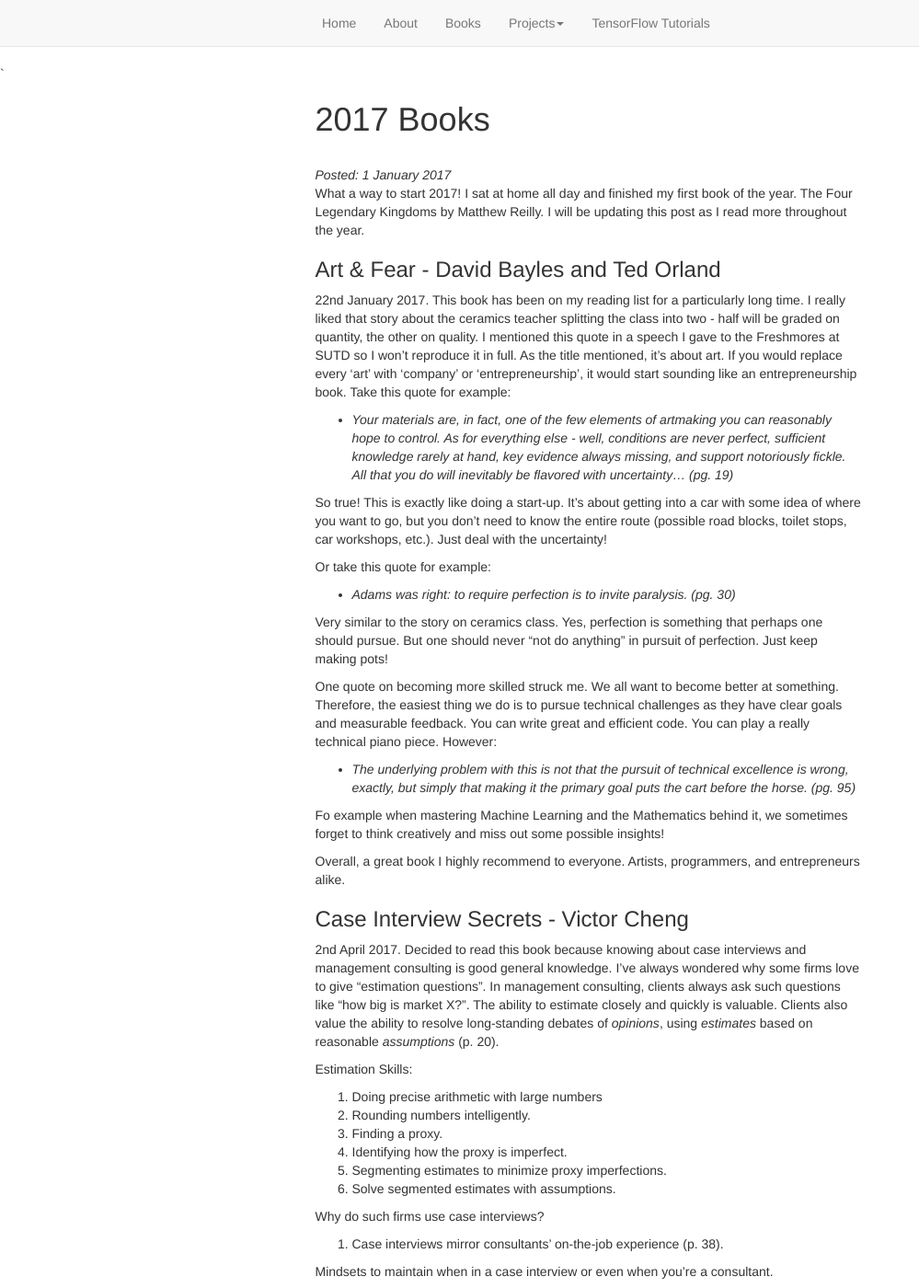
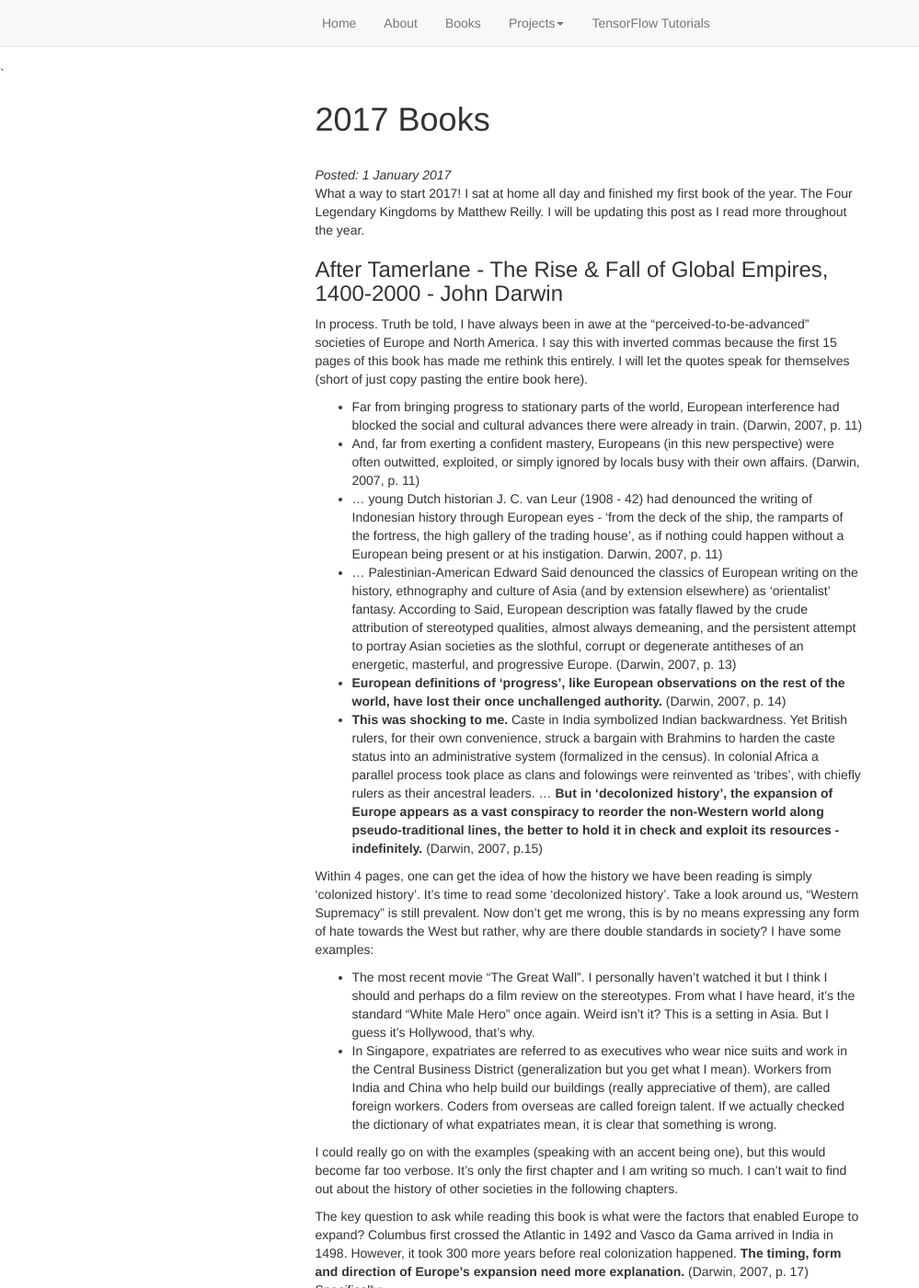
Before and after one commit to sspeng/jkschin.github.io, a Jekyll site: the page built from _posts/2017-01-01-2017-books.md, in a window 1280 px wide and 1400 px high. Shown: the whole window at 92% size, without its empty margins (0-999 px from the left). Built offline with Jekyll 4.4.1, drawn with Linux system fonts in a browser that asks for light colours; nearby versions of some CDN libraries; some of the changed text lies outside the part shown.

Commit message:
shifted after tamerlane to books 2017

```diff
--- a/_posts/2017-01-01-2017-books.md
+++ b/_posts/2017-01-01-2017-books.md
@@ -8,6 +8,97 @@
 What a way to start 2017! I sat at home all day and finished my first book of
 the year. The Four Legendary Kingdoms by Matthew Reilly. I will be updating this
 post as I read more throughout the year.
+
+
+### After Tamerlane - The Rise & Fall of Global Empires, 1400-2000 - John Darwin
+In process. Truth be told, I have always been in awe at the
+"perceived-to-be-advanced" societies of Europe and North America. I say this
+with inverted commas because the first 15 pages of this book has made me rethink
+this entirely. I will let the quotes speak for themselves (short of just copy
+pasting the entire book here).
+
+- Far from bringing progress to stationary parts of the world, European
+  interference had blocked the social and cultural advances there were already
+  in train. (Darwin, 2007, p. 11)
+- And, far from exerting a confident mastery, Europeans (in this new
+  perspective) were often outwitted, exploited, or simply ignored by locals busy
+  with their own affairs. (Darwin, 2007, p. 11)
+- ... young Dutch historian J. C. van Leur (1908 - 42) had denounced the writing
+  of Indonesian history through European eyes - 'from the deck of the ship, the
+  ramparts of the fortress, the high gallery of the trading house', as if
+  nothing could happen without a European being present or at his instigation.
+  Darwin, 2007, p. 11)
+- ... Palestinian-American Edward Said denounced the classics of European
+  writing on the history, ethnography and culture of Asia (and by extension
+  elsewhere) as 'orientalist' fantasy. According to Said, European description
+  was fatally flawed by the crude attribution of stereotyped qualities, almost
+  always demeaning, and the persistent attempt to portray Asian societies as the
+  slothful, corrupt or degenerate antitheses of an energetic, masterful, and
+  progressive Europe. (Darwin, 2007, p. 13)
+- **European definitions of 'progress', like European observations on the rest
+  of the world, have lost their once unchallenged authority.** (Darwin, 2007, p.
+  14)
+- **This was shocking to me.** Caste in India symbolized Indian backwardness.
+  Yet British rulers, for their own convenience, struck a bargain with Brahmins
+  to harden the caste status into an administrative system (formalized in the
+  census). In colonial Africa a parallel process took place as clans and
+  folowings were reinvented as 'tribes', with chiefly rulers as their ancestral
+  leaders. ... **But in 'decolonized history', the expansion of Europe appears
+  as a vast conspiracy to reorder the non-Western world along pseudo-traditional
+  lines, the better to hold it in check and exploit its resources -
+  indefinitely.** (Darwin, 2007, p.15)
+
+Within 4 pages, one can get the idea of how the history we have been reading is
+simply 'colonized history'. It's time to read some 'decolonized history'. Take a
+look around us, "Western Supremacy" is still prevalent. Now don't get me wrong,
+this is by no means expressing any form of hate towards the West but rather, why
+are there double standards in society? I have some examples:
+
+- The most recent movie "The Great Wall". I personally haven't watched it but I
+  think I should and perhaps do a film review on the stereotypes. From what I
+  have heard, it's the standard "White Male Hero" once again. Weird isn't it?
+  This is a setting in Asia. But I guess it's Hollywood, that's why.
+- In Singapore, expatriates are referred to as executives who wear nice suits
+  and work in the Central Business District (generalization but you get what I
+  mean). Workers from India and China who help build our buildings (really
+  appreciative of them), are called foreign workers. Coders from overseas are
+  called foreign talent. If we actually checked the dictionary of what
+  expatriates mean, it is clear that something is wrong.
+
+I could really go on with the examples (speaking with an accent being one), but
+this would become far too verbose. It's only the first chapter and I am writing
+so much. I can't wait to find out about the history of other societies in the
+following chapters.
+
+The key question to ask while reading this book is what were the factors that
+enabled Europe to expand? Columbus first crossed the Atlantic in 1492 and Vasco
+da Gama arrived in India in 1498. However, it took 300 more years before real
+colonization happened. **The timing, form and direction of Europe's expansion
+need more explanation.** (Darwin, 2007, p. 17) Specifically:
+
+- Why did the Ottoman Empire and Iran preserve their autonomy long after India,
+  which was much further away?
+- Why was India subjected to colonial rule while China was able to keep its
+  sovereign status, though much hedged about, and Japan had become a colonial
+  power by 1914? **This point is really interesting because it might give some
+  light on China's behaviour today.**
+- If industrial capitalism was the key to the spread of European influence, why
+  did its impact take so long to be felt across so much of the world, and with
+  such variable consequences?
+- Why were Europe's own divisions, periodically unleashed with such lethal
+  effect, not more destructive of its imperial ambitions?
+- And what indeed should be counted as 'Europe'? Why did some parts of
+  'non-Europe' succeed so much better than others at keeping Europe at bay, or
+  throw off its grip more quickly?
+- And how much was left, once Europe's empires collapsed, of the 'world Europe
+  had made'?
+
+Four basic assumptions shape the thinking in this book:
+
+1. Reject the idea of a linear change in the course of modern world history.
+2. Set Europe's age of expansion in the Eurasian context.
+3. Think carefully about what Europe was.
+4. The understanding of an Empire.
 
 ### Art & Fear - David Bayles and Ted Orland
 22nd January 2017. This book has been on my reading list for a particularly long
```
Also changed, not shown: _posts/2017-01-03-After-Tamerlane.md (deleted, +0 -43 lines).
